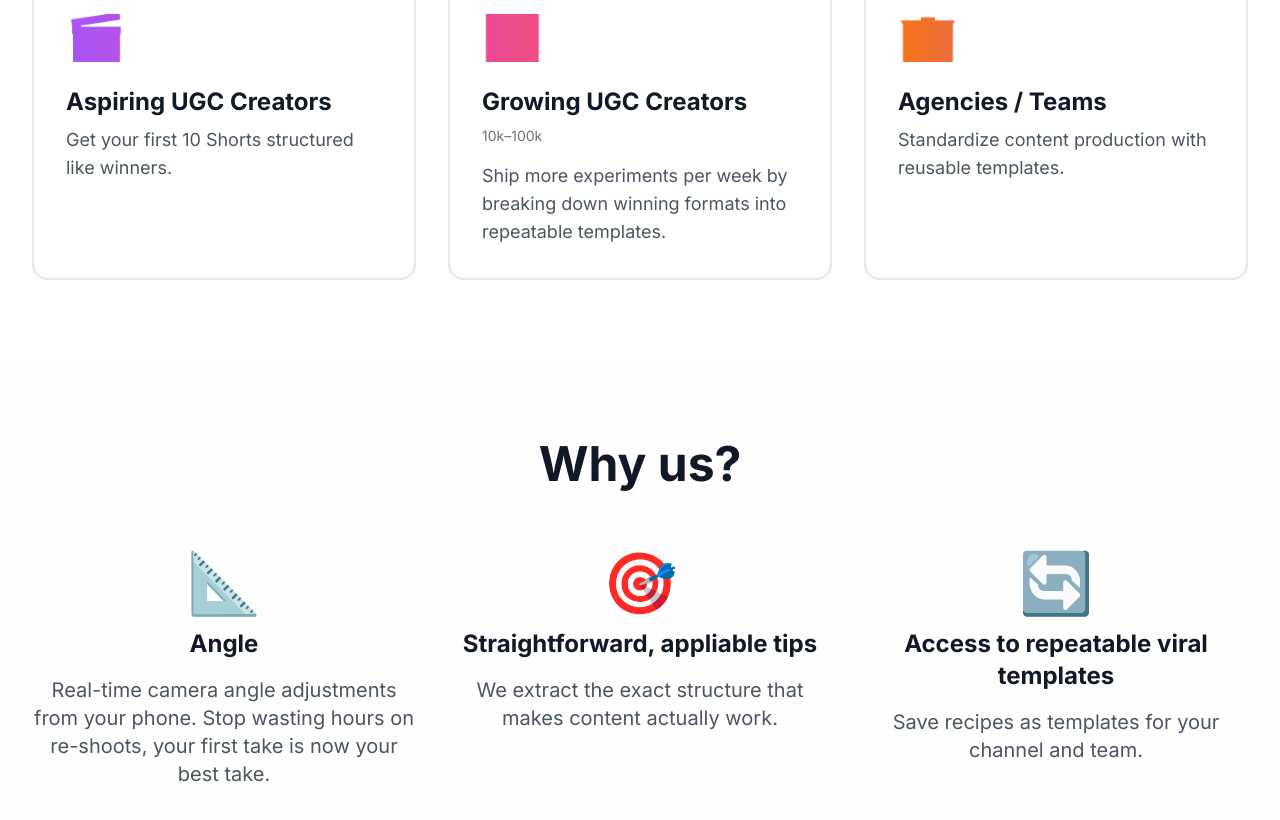
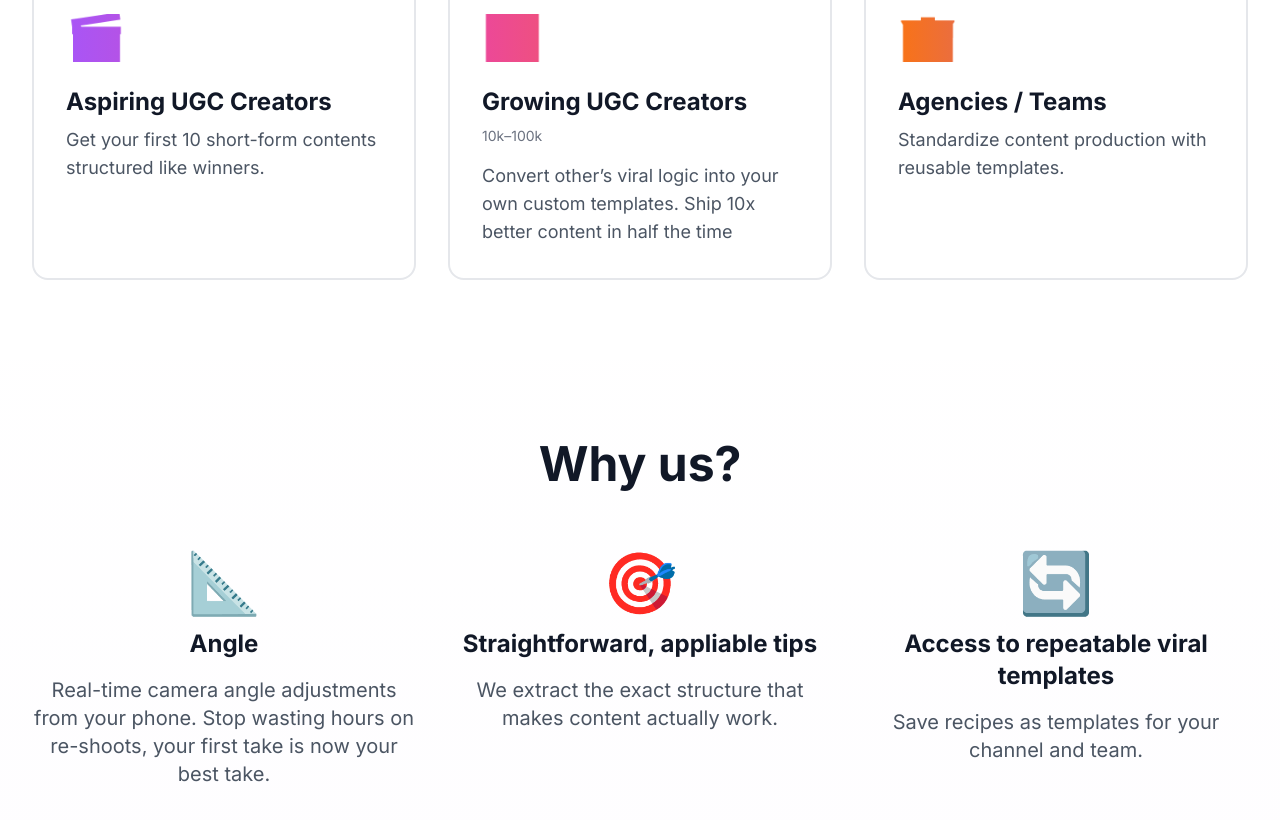
Before and after one commit to YEAAAAAAAAAAp/parrot-kit, a Next.js app: page / in a window 1280 px wide. Shown: the part 3580-4400 px from the top of the page. Built offline with nearby package versions, Linux system fonts and the light colour scheme; no server answers; the database is empty.

Commit message:
merge bug fix

```diff
--- a/components/UseCases.tsx
+++ b/components/UseCases.tsx
@@ -2,14 +2,14 @@ export default function UseCases() {
   const cases = [
     {
       title: 'Aspiring UGC Creators',
-      description: 'Get your first 10 Shorts structured like winners.',
+      description: 'Get your first 10 short-form contents structured like winners.',
       icon: '🎬',
       gradient: 'from-purple-500 to-pink-500'
     },
     {
       title: 'Growing UGC Creators',
       subtitle: '10k–100k',
-      description: 'Ship more experiments per week by breaking down winning formats into repeatable templates.',
+      description: 'Convert other’s viral logic into your own custom templates. Ship 10x better content in half the time',
       icon: '📈',
       gradient: 'from-pink-500 to-orange-500'
     },
```
